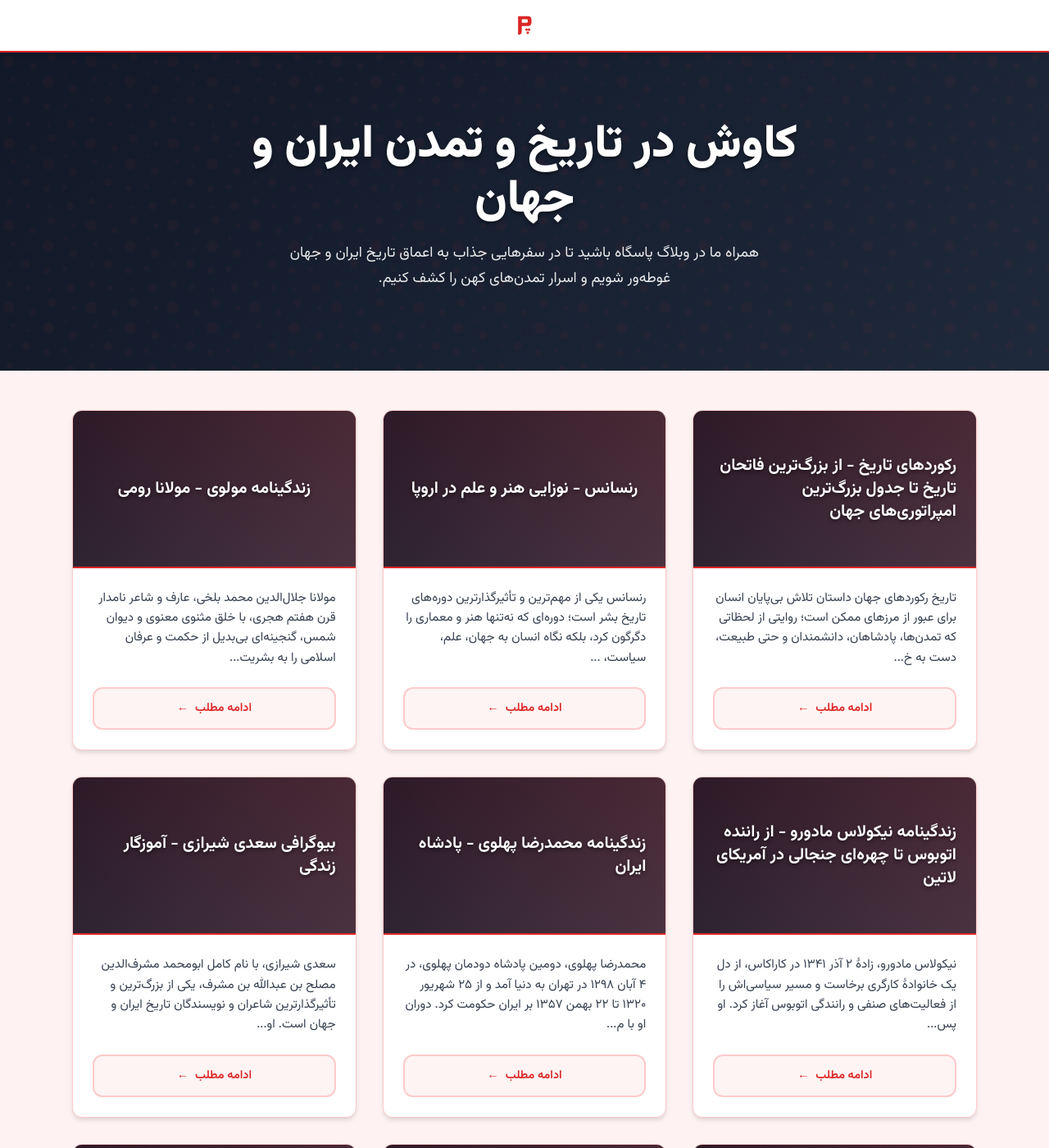
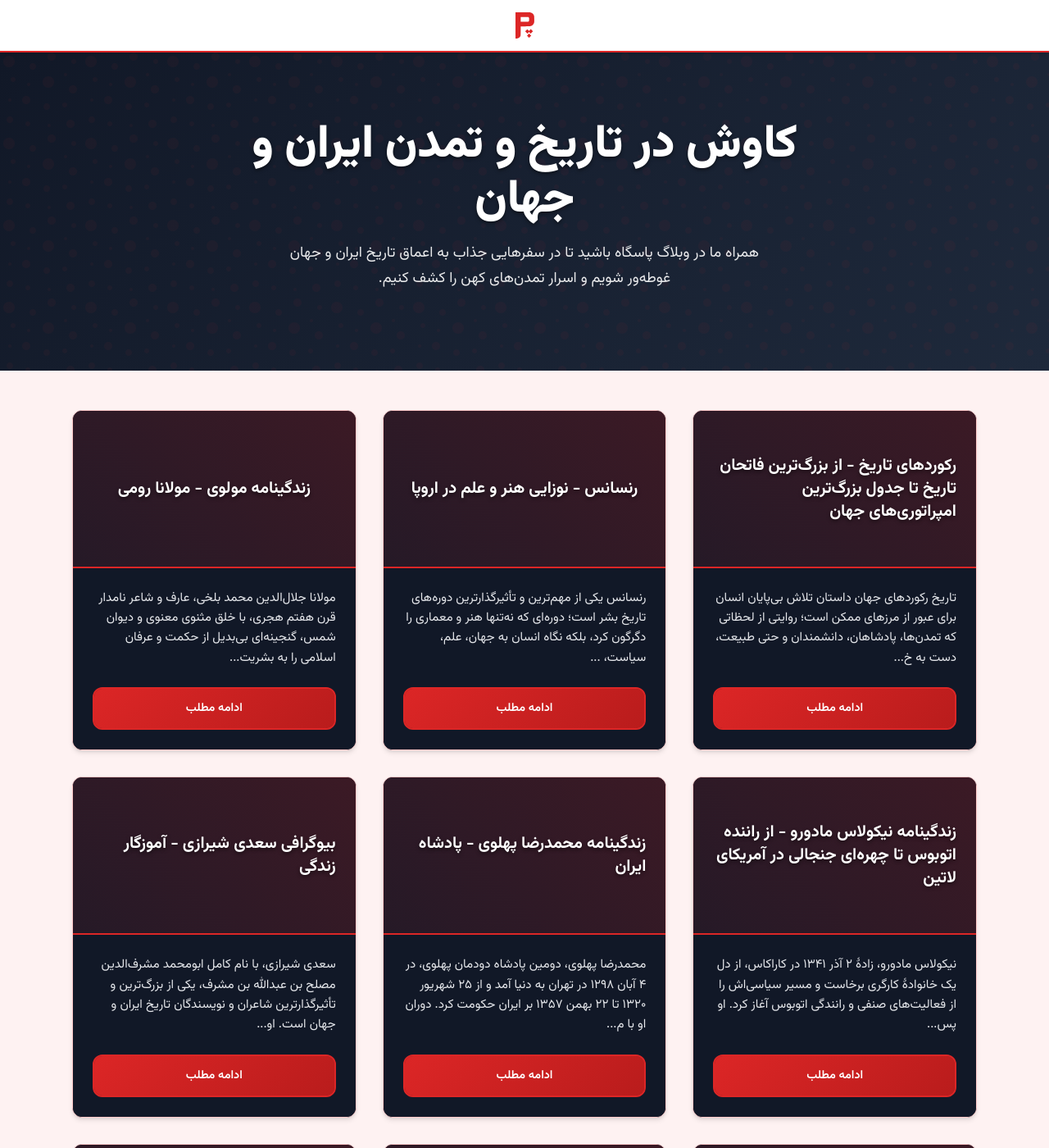
Before and after one commit to darkblog/darkblog.github.io, a Jekyll site: the page built from index.html, in a window 1280 px wide and 1400 px high. Shown: the whole window at 82% size. Built offline with Jekyll 4.4.1, drawn with Linux system fonts in a browser that asks for light colours.

Commit message:
Update index.html

```diff
--- a/index.html
+++ b/index.html
@@ -106,8 +106,8 @@ layout: null
         }
 
         .logo-svg {
-            width: 2.5rem;
-            height: 2.5rem;
+            width: 3.5rem;
+            height: 3.5rem;
             color: #DC2626;
         }
 
@@ -186,7 +186,7 @@ layout: null
         }
 
         .post-card {
-            background: white;
+            background: var(--primary-color);
             border-radius: var(--radius);
             overflow: hidden;
             box-shadow: var(--shadow);
@@ -207,7 +207,7 @@ layout: null
 
         .post-title-section {
             height: 12rem;
-            background: linear-gradient(135deg, var(--primary-color) 0%, #2D3748 100%);
+            background: var(--primary-color);
             display: flex;
             align-items: center;
             justify-content: center;
@@ -255,12 +255,13 @@ layout: null
             flex: 1;
             display: flex;
             flex-direction: column;
+            background: var(--primary-color);
         }
 
         .post-excerpt {
             font-size: 0.95rem;
             line-height: 1.6;
-            color: var(--secondary-color);
+            color: #e5e7eb;
             margin-bottom: 1.5rem;
             flex: 1;
             text-align: right;
@@ -271,7 +272,7 @@ layout: null
             align-items: center;
             justify-content: center;
             gap: 0.5rem;
-            color: var(--accent-color);
+            color: white;
             text-decoration: none;
             font-weight: 600;
             transition: var(--transition);
@@ -279,8 +280,8 @@ layout: null
             font-size: 0.9rem;
             padding: 0.75rem 1.5rem;
             border-radius: var(--radius);
-            background-color: rgba(220, 38, 38, 0.05);
-            border: 2px solid var(--border-color);
+            background-color: var(--accent-hover);
+            border: 2px solid var(--accent-color);
             position: relative;
             overflow: hidden;
             z-index: 2;
@@ -294,14 +295,9 @@ layout: null
             width: 100%;
             height: 100%;
             background: linear-gradient(135deg, var(--accent-color), var(--accent-dark));
-            opacity: 0;
+            opacity: 1;
             transition: var(--transition);
             z-index: -1;
-        }
-
-        .read-more-btn::after {
-            content: '←';
-            transition: var(--transition);
         }
 
         .read-more-btn:hover {
@@ -309,14 +305,7 @@ layout: null
             gap: 0.75rem;
             border-color: var(--accent-color);
             box-shadow: var(--shadow-red);
-        }
-
-        .read-more-btn:hover::before {
-            opacity: 1;
-        }
-
-        .read-more-btn:hover::after {
-            transform: translateX(-5px);
+            background-color: var(--accent-dark);
         }
 
         .empty-state {
@@ -371,8 +360,8 @@ layout: null
             }
 
             .logo-svg {
-                width: 2rem;
-                height: 2rem;
+                width: 3rem;
+                height: 3rem;
             }
 
             .hero-section {
```
